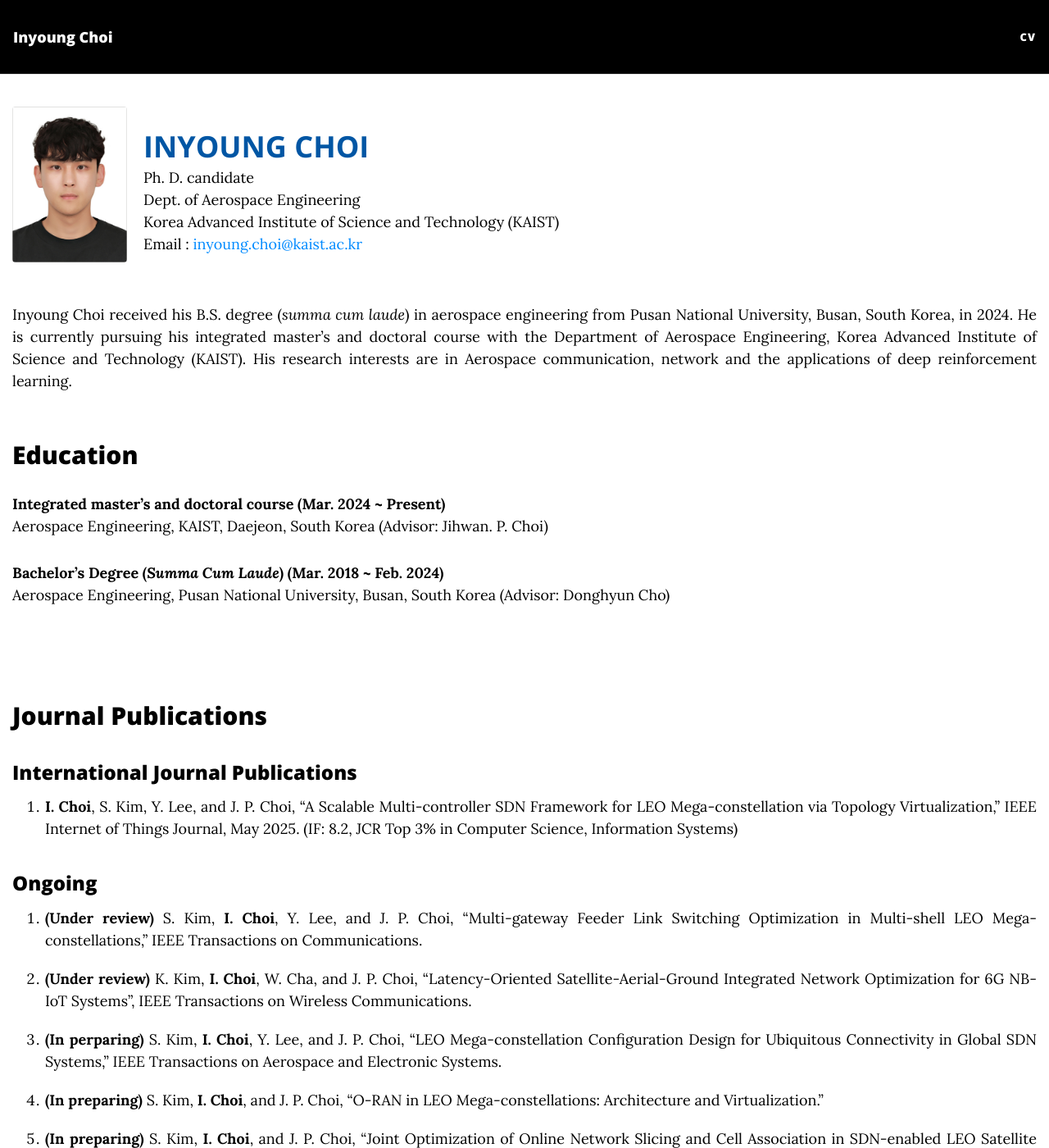
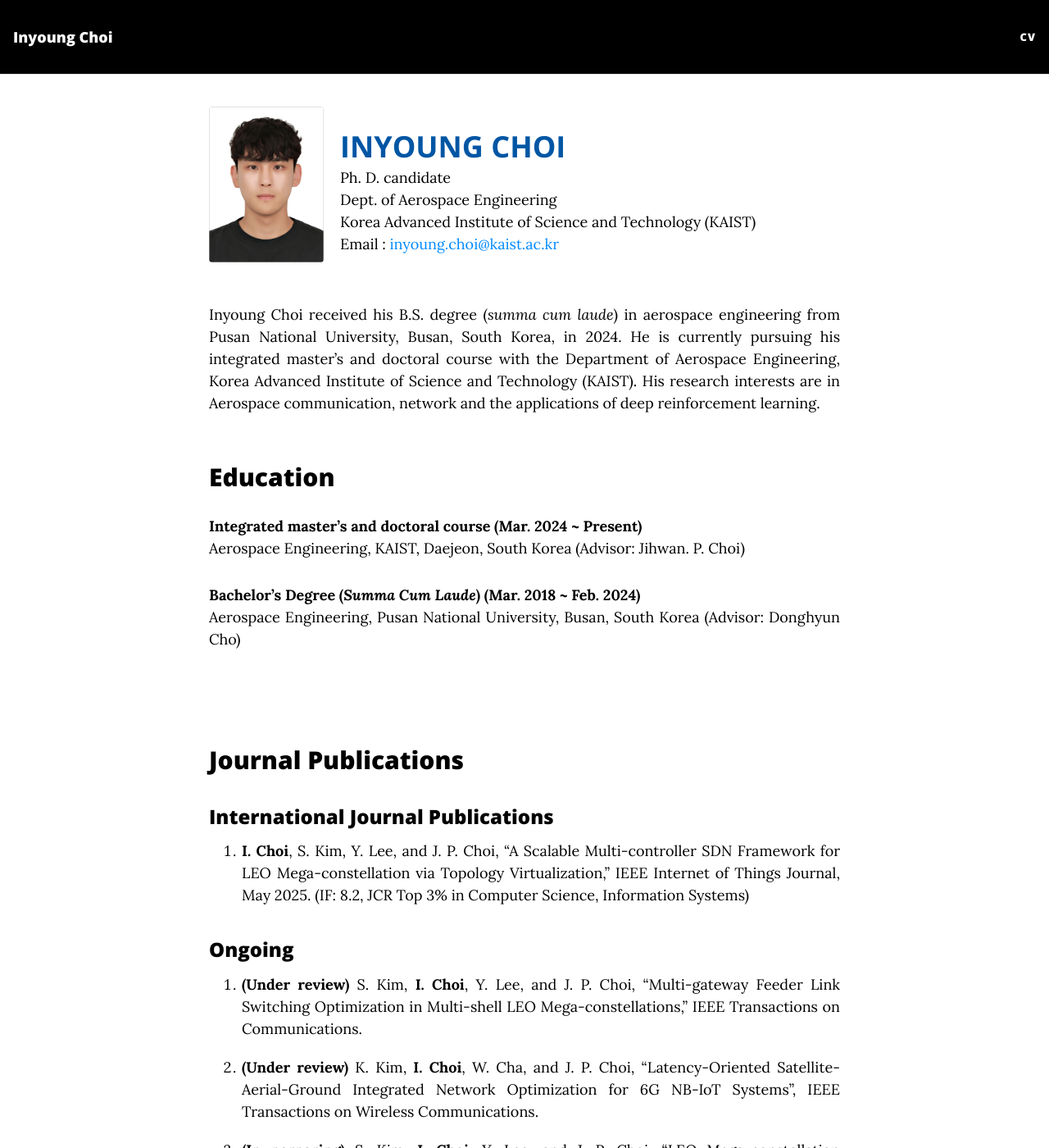
Before and after one commit to InyoungChoi-acai/InyoungChoi-acai.github.io, a Jekyll site: the page built from CV.md, in a window 1280 px wide and 1400 px high. Shown: the whole window at 82% size. Built offline with Jekyll 4.4.1, drawn with Linux system fonts in a browser that asks for light colours; nearby versions of some CDN libraries.

Commit message:
Update post.html

```diff
--- a/_layouts/post.html
+++ b/_layouts/post.html
@@ -6,7 +6,7 @@ layout: base
 
 <style>
 .blog-post-wrapper {
-  max-width: 1500px;
+  max-width: 800px;
   margin: 0 auto;
   padding: 0 15px;
 }
```
